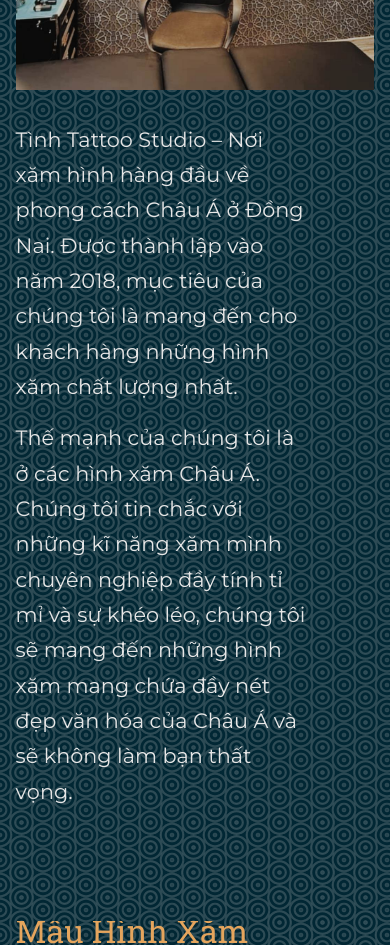
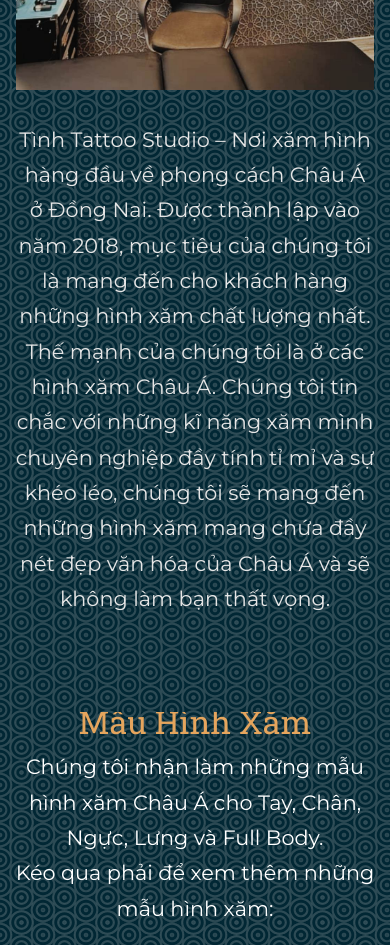
Before and after one commit to all4nitrous/Anh-Tinh-website, a plain HTML site: page index.html in a window 390 px wide. Shown: the part 1540-2485 px from the top of the page. Drawn offline with nearby package versions, Linux system fonts and the light colour scheme.

Commit message:
Done done

```diff
--- a/style.css
+++ b/style.css
@@ -906,6 +906,23 @@
         color: var(--color-white);
     }
 
+    P, h2 {
+        text-align: center;
+    }
+
+.font-change-3 {
+    text-align: center;
+}
+
+h2 {
+    margin: 0 auto;
+}
+
+.about_container p, h2 {
+    margin: 0 auto;
+    text-align: center;
+}
+
 
 header {
     padding: 0;
```
